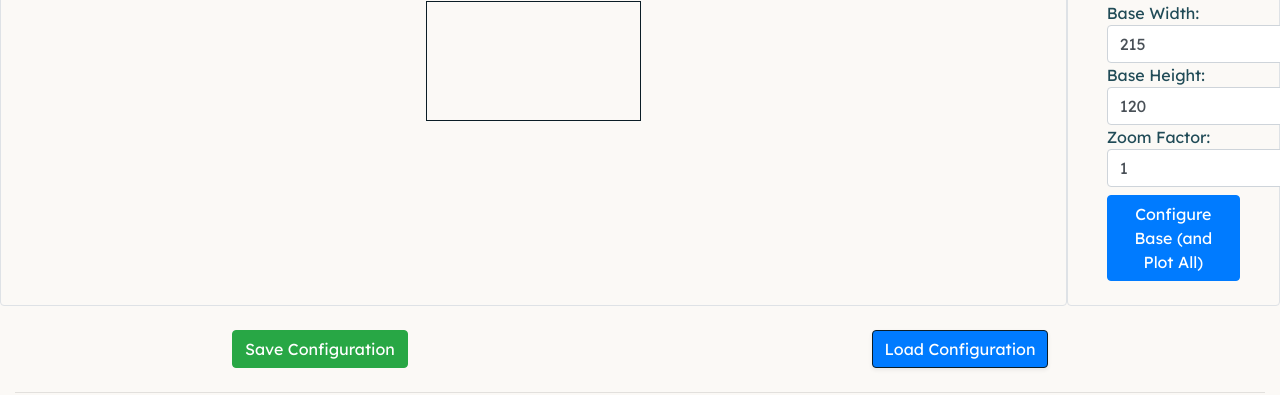
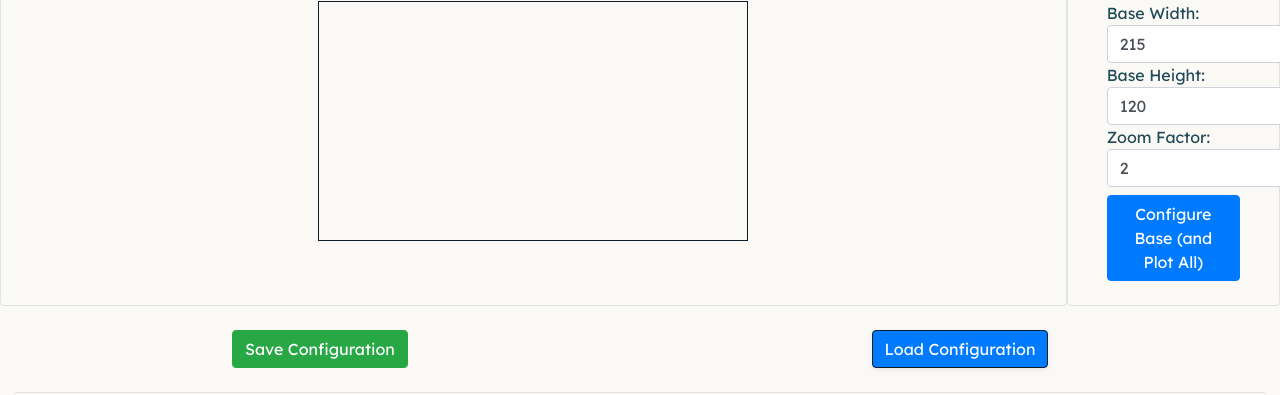
Before and after one commit to jackjburnett/ControllerForgeVisualiser, a website with bundled scripts: page index.html in a window 1280 px wide. Shown: the part 206-601 px from the top of the page. Built offline with nearby package versions, Linux system fonts and the light colour scheme.

Commit message:
Changed default zoom

```diff
--- a/index.html
+++ b/index.html
@@ -69,7 +69,7 @@
                             id="zoomFactor"
                             placeholder="Zoom factor"
                             type="number"
-                            value="1"
+                            value="2"
                     />
                 </div>
                 <div class="col-12 mt-2">
```
